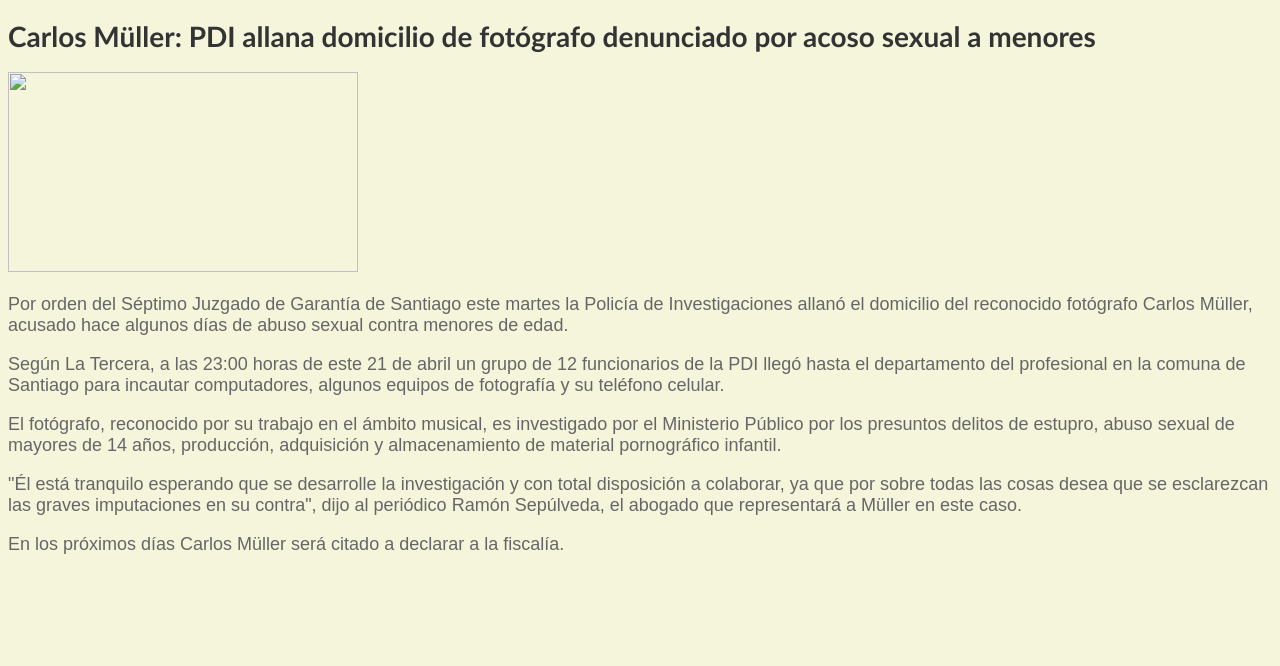
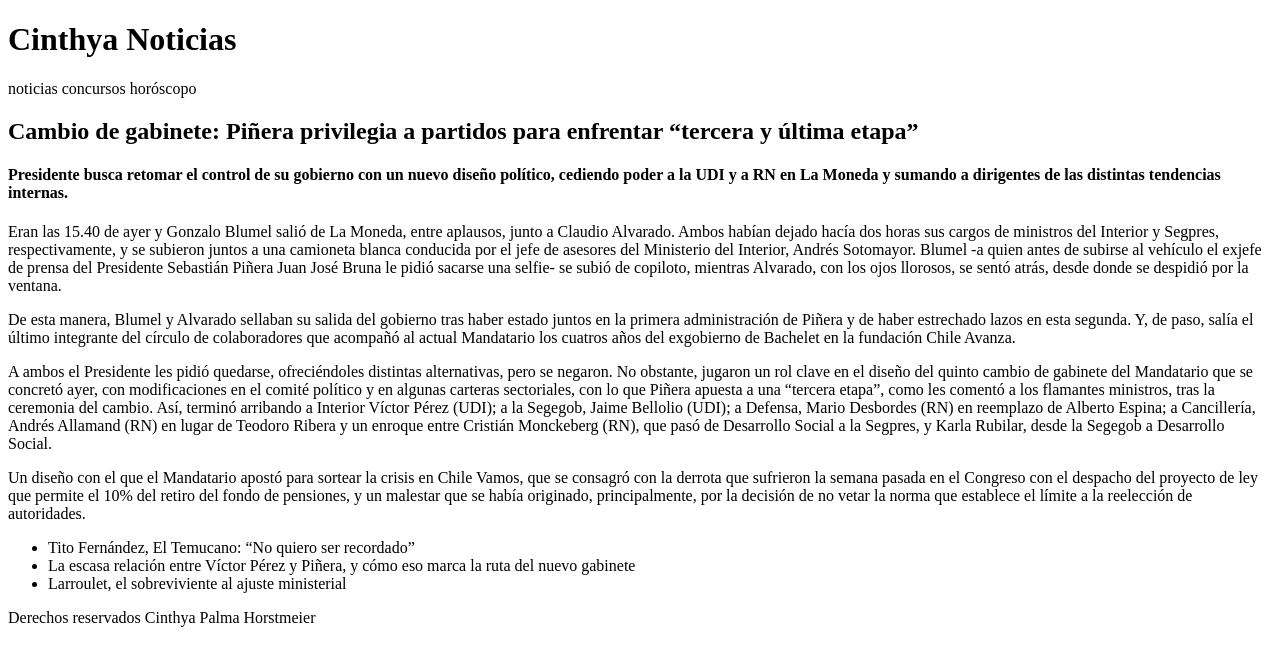
Before and after one commit to cinthyapalmah/Sistema_de_interfaz_2020, a plain HTML site: page noticia/index.html in a window 1280 px wide. Drawn offline with Linux system fonts and the light colour scheme; files that its build step writes are made by us from their sources.

Commit message:
redacción noticia

```diff
--- a/assets/css/estilo.css
+++ /dev/null
@@ -1,15 +0,0 @@
-body {
-    background-color:beige;
-}
-
-h1{
-    color: #333333;
-    font-family: 'Trebuchet MS', 'Lucida Sans Unicode', 'Lucida Grande', 'Lucida Sans', Arial, sans-serif;
-    font-size: 28px;
-}
-
-p{
-    color: #666666;
-    font-family: Arial, Helvetica, sans-serif;
-    font-size: 18px;
-}
--- a/noticia/index.html
+++ b/noticia/index.html
@@ -3,17 +3,40 @@
 <head>
     <meta charset="UTF-8">
     <meta name="viewport" content="width=device-width, initial-scale=1.0">
-    <title>Carlos Muller</title>
-    <link rel="stylesheet"  type="text/css" href="assets/css/estilo.css">
+    <title>Document</title>
 </head>
 <body>
-    <h1>
-        Carlos Müller: PDI allana domicilio de fotógrafo denunciado por acoso sexual a menores</h1>
-        <img src="assets/img/carlos.jpg" width="350px;" height="200px;">
-        <p>Por orden del Séptimo Juzgado de Garantía de Santiago este martes la Policía de Investigaciones allanó el domicilio del reconocido fotógrafo Carlos Müller, acusado hace algunos días de abuso sexual contra menores de edad.</p>
-        <p>Según La Tercera, a las 23:00 horas de este 21 de abril un grupo de 12 funcionarios de la PDI llegó hasta el departamento del profesional en la comuna de Santiago para incautar computadores, algunos equipos de fotografía y su teléfono celular.</p>
-        <p>El fotógrafo, reconocido por su trabajo en el ámbito musical, es investigado por el Ministerio Público por los presuntos delitos de estupro, abuso sexual de mayores de 14 años, producción, adquisición y almacenamiento de material pornográfico infantil.</p>
-        <p>"Él está tranquilo esperando que se desarrolle la investigación y con total disposición a colaborar, ya que por sobre todas las cosas desea que se esclarezcan las graves imputaciones en su contra", dijo al periódico Ramón Sepúlveda, el abogado que representará a Müller en este caso.</p>
-        <p>En los próximos días Carlos Müller será citado a declarar a la fiscalía.</p>
+    <header>
+        <h1>Cinthya Noticias</h1>
+    </header>
+    <nav>
+        noticias concursos horóscopo
+    </nav>
+    <main>
+        <section>
+            <article>
+                <h2>Cambio de gabinete: Piñera privilegia a partidos para enfrentar “tercera y última etapa”</h2>
+                <h4>Presidente busca retomar el control de su gobierno con un nuevo diseño político, cediendo poder a la UDI y a RN en La Moneda y sumando a dirigentes de las distintas tendencias internas.</h4>
+                <p>Eran las 15.40 de ayer y Gonzalo Blumel salió de La Moneda, entre aplausos, junto a Claudio Alvarado. Ambos habían dejado hacía dos horas sus cargos de ministros del Interior y Segpres, respectivamente, y se subieron juntos a una camioneta blanca conducida por el jefe de asesores del Ministerio del Interior, Andrés Sotomayor. Blumel -a quien antes de subirse al vehículo el exjefe de prensa del Presidente Sebastián Piñera Juan José Bruna le pidió sacarse una selfie- se subió de copiloto, mientras Alvarado, con los ojos llorosos, se sentó atrás, desde donde se despidió por la ventana.</p>
+                <p>De esta manera, Blumel y Alvarado sellaban su salida del gobierno tras haber estado juntos en la primera administración de Piñera y de haber estrechado lazos en esta segunda. Y, de paso, salía el último integrante del círculo de colaboradores que acompañó al actual Mandatario los cuatros años del exgobierno de Bachelet en la fundación Chile Avanza.
+
+                </p>
+                <p>A ambos el Presidente les pidió quedarse, ofreciéndoles distintas alternativas, pero se negaron. No obstante, jugaron un rol clave en el diseño del quinto cambio de gabinete del Mandatario que se concretó ayer, con modificaciones en el comité político y en algunas carteras sectoriales, con lo que Piñera apuesta a una “tercera etapa”, como les comentó a los flamantes ministros, tras la ceremonia del cambio. Así, terminó arribando a Interior Víctor Pérez (UDI); a la Segegob, Jaime Bellolio (UDI); a Defensa, Mario Desbordes (RN) en reemplazo de Alberto Espina; a Cancillería, Andrés Allamand (RN) en lugar de Teodoro Ribera y un enroque entre Cristián Monckeberg (RN), que pasó de Desarrollo Social a la Segpres, y Karla Rubilar, desde la Segegob a Desarrollo Social.</p>
+                <p>Un diseño con el que el Mandatario apostó para sortear la crisis en Chile Vamos, que se consagró con la derrota que sufrieron la semana pasada en el Congreso con el despacho del proyecto de ley que permite el 10% del retiro del fondo de pensiones, y un malestar que se había originado, principalmente, por la decisión de no vetar la norma que establece el límite a la reelección de autoridades.</p>
+
+
+            </article>
+        </section>
+        <aside>
+
+            <ul>
+                <li>Tito Fernández, El Temucano: “No quiero ser recordado”</li>
+                <li>La escasa relación entre Víctor Pérez y Piñera, y cómo eso marca la ruta del nuevo gabinete</li>
+                <li>Larroulet, el sobreviviente al ajuste ministerial</li>
+            </ul>
+        </aside>
+    </main>
+    <footer> Derechos reservados Cinthya Palma Horstmeier </footer>
+
 </body>
 </html>
```
Also changed, not shown: assets/img/carlos.jpg (deleted), 5 other files.
